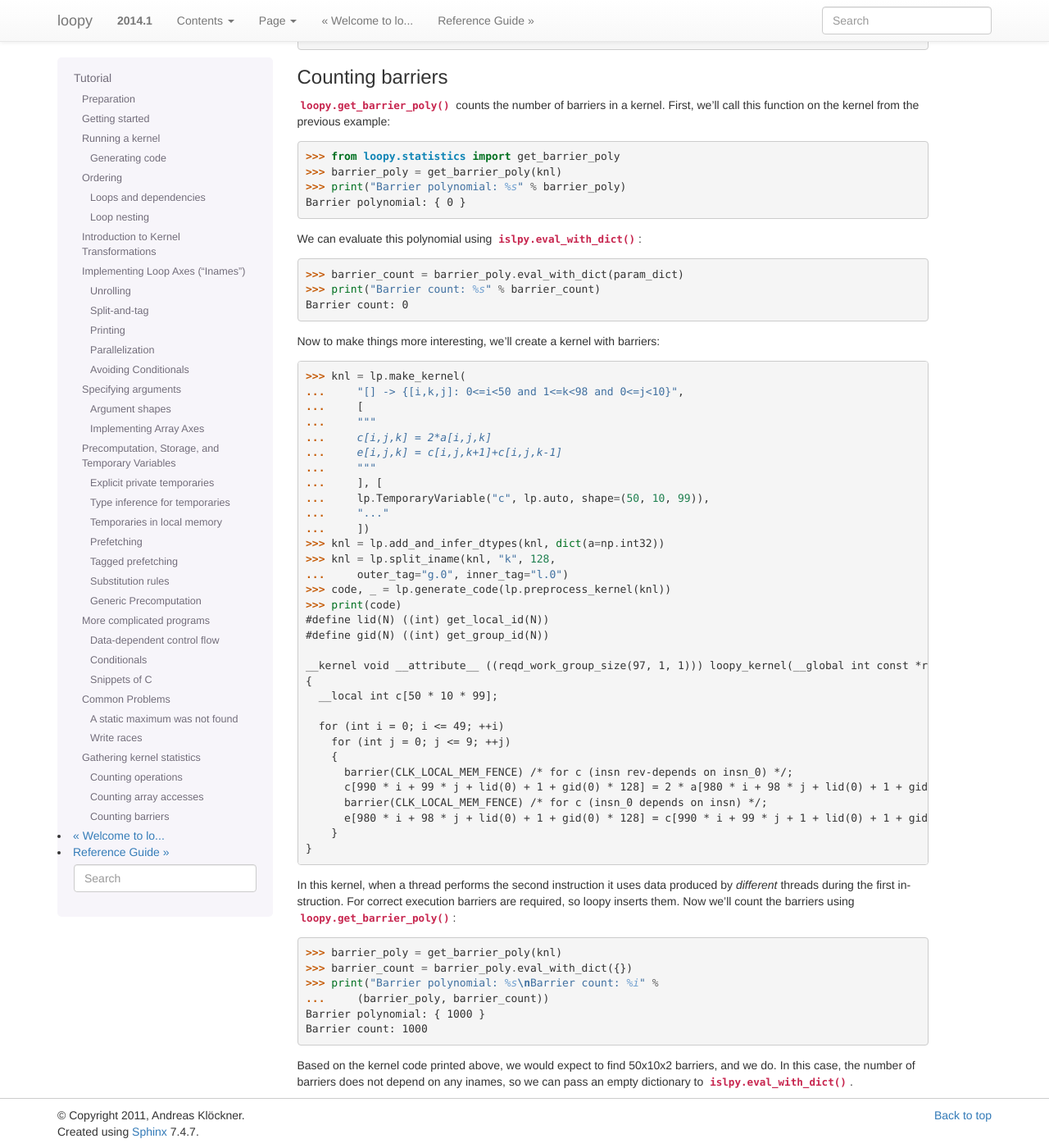
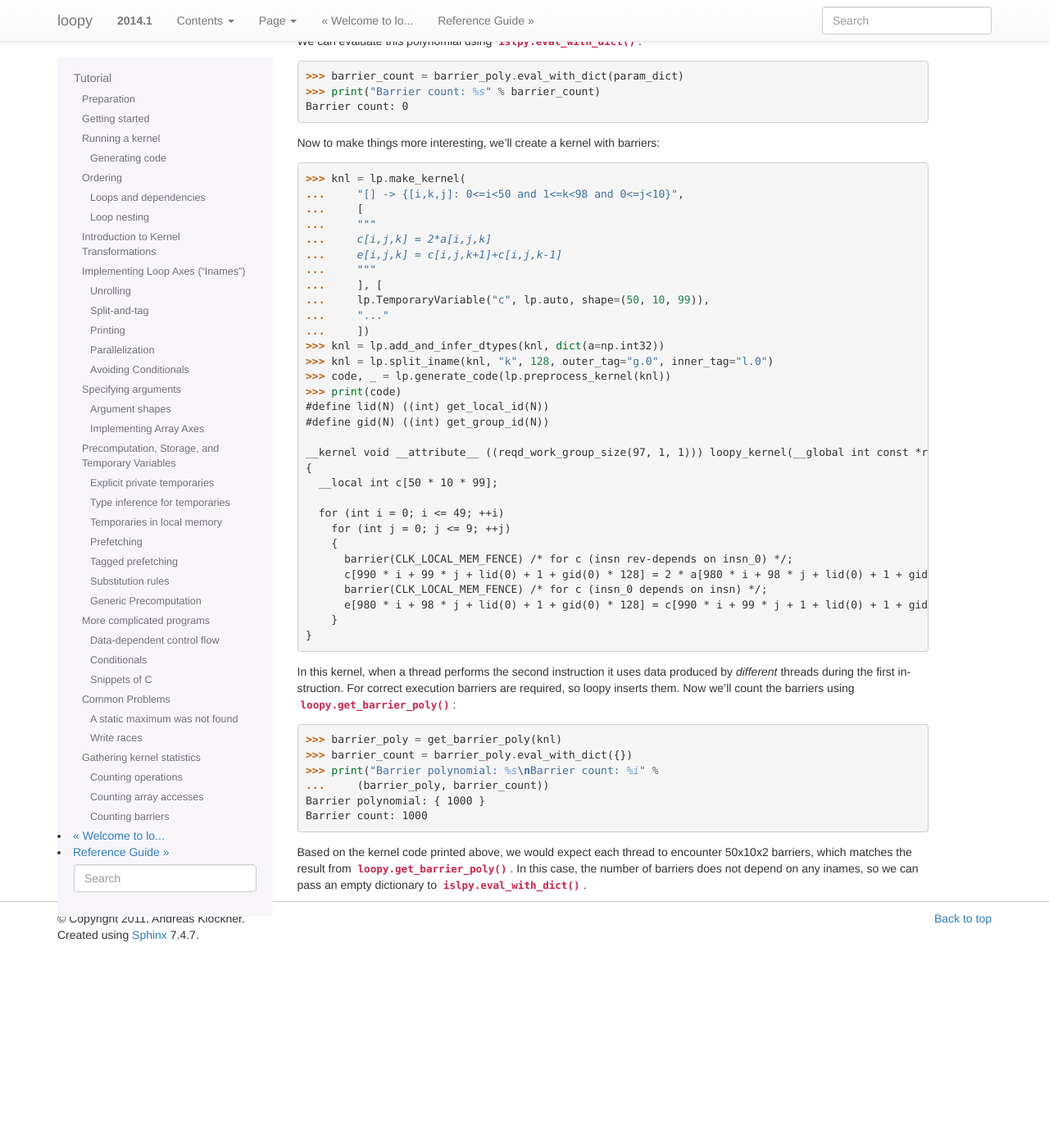
Before and after one commit to inducer/loopy, a Sphinx documentation site: the page built from doc/tutorial.rst, in a window 1280 px wide and 1400 px high, scrolled down 21759 px. Shown: the whole window at 82% size. Built offline with Sphinx 7.4.7, drawn with Linux system fonts in a browser that asks for light colours; after the commit the page ends 22919 px from its top, so only the background shows below that; some of the changed text lies outside the part shown.

Commit message:
minor changes

```diff
--- a/doc/tutorial.rst
+++ b/doc/tutorial.rst
@@ -1186,15 +1186,14 @@ TODO
 Gathering kernel statistics
 ---------------------------
 
-Operations, array access, and barriers can all be counted, which may
-facilitate performance prediction and optimization of a :mod:`loopy`
-kernel.
+Operations, array access, and barriers can all be counted, which may facilitate
+performance prediction and optimization of a :mod:`loopy` kernel.
 
 .. note::
 
-    The functions used in the following examples may produce warnings. If
-    you have already made the filterwarnings and catch_warnings calls used
-    in the examples above, you may need to reset these before continuing:
+    The functions used in the following examples may produce warnings. If you have
+    already made the filterwarnings and catch_warnings calls used in the examples
+    above, you may need to reset these before continuing:
 
     .. doctest::
 
@@ -1204,10 +1203,9 @@ kernel.
 Counting operations
 ~~~~~~~~~~~~~~~~~~~
 
-:func:`loopy.get_op_poly` provides information on the number and type of
-operations being performed in a kernel. To demonstrate this, we'll create
-an example kernel that performs several operations on arrays containing
-different types of data:
+:func:`loopy.get_op_poly` provides information on the number and type of operations
+being performed in a kernel. To demonstrate this, we'll create an example kernel
+that performs several operations on arrays containing different types of data:
 
 .. doctest::
 
@@ -1228,11 +1226,10 @@ information provided. Now we will count the operations:
     >>> from loopy.statistics import get_op_poly
     >>> op_map = get_op_poly(knl)
 
-:func:`loopy.get_op_poly` returns a mapping of **{** :class:`numpy.dtype`
-**:** :class:`islpy.PwQPolynomial` **}**. The :class:`islpy.PwQPolynomial`
-holds the number of operations for the :class:`numpy.dtype` specified in
-the key (in terms of the :class:`loopy.LoopKernel` *inames*). We'll print
-this map now:
+:func:`loopy.get_op_poly` returns a mapping of **{** :class:`numpy.dtype` **:**
+:class:`islpy.PwQPolynomial` **}**. The :class:`islpy.PwQPolynomial` holds the
+number of operations for the :class:`numpy.dtype` specified in the key (in terms of
+the :class:`loopy.LoopKernel` *inames*). We'll print this map now:
 
 .. doctest::
 
@@ -1247,12 +1244,9 @@ We can evaluate these polynomials using :func:`islpy.eval_with_dict`:
 .. doctest::
 
     >>> param_dict = {'n': 256, 'm': 256, 'l': 8}
-    >>> i32ops = op_map.dict[
-    ...     np.dtype(np.int32)].eval_with_dict(param_dict)
-    >>> f32ops = op_map.dict[
-    ...     np.dtype(np.float32)].eval_with_dict(param_dict)
-    >>> f64ops = op_map.dict[
-    ...     np.dtype(np.float64)].eval_with_dict(param_dict)
+    >>> i32ops = op_map.dict[np.dtype(np.int32)].eval_with_dict(param_dict)
+    >>> f32ops = op_map.dict[np.dtype(np.float32)].eval_with_dict(param_dict)
+    >>> f64ops = op_map.dict[np.dtype(np.float64)].eval_with_dict(param_dict)
     >>> print("integer ops: %i\nfloat32 ops: %i\nfloat64 ops: %i" %
     ...     (i32ops, f32ops, f64ops))
     integer ops: 65536
@@ -1262,9 +1256,9 @@ We can evaluate these polynomials using :func:`islpy.eval_with_dict`:
 Counting array accesses
 ~~~~~~~~~~~~~~~~~~~~~~~
 
-:func:`loopy.get_DRAM_access_poly` provides information on the number and
-type of array loads and stores being performed in a kernel. To demonstrate
-this, we'll continue using the kernel from the previous example:
+:func:`loopy.get_DRAM_access_poly` provides information on the number and type of
+array loads and stores being performed in a kernel. To demonstrate this, we'll
+continue using the kernel from the previous example:
 
 .. doctest::
 
@@ -1283,35 +1277,31 @@ this, we'll continue using the kernel from the previous example:
 
 - The :class:`numpy.dtype` specifies the type of the data being accessed.
 
-- The first string in the map key specifies the DRAM access type as
-  *consecutive*, *nonconsecutive*, or *uniform*. *Consecutive* memory
-  accesses occur when consecutive threads access consecutive array elements
-  in memory, *nonconsecutive* accesses occur when consecutive threads
-  access nonconsecutive array elements in memory, and *uniform* accesses
-  occur when consecutive threads access the *same* element in memory.
+- The first string in the map key specifies the DRAM access type as *consecutive*,
+  *nonconsecutive*, or *uniform*. *Consecutive* memory accesses occur when
+  consecutive threads access consecutive array elements in memory, *nonconsecutive*
+  accesses occur when consecutive threads access nonconsecutive array elements in
+  memory, and *uniform* accesses occur when consecutive threads access the *same*
+  element in memory.
 
-- The second string in the map key specifies the DRAM access type as a
-  *load*, or a *store*.
+- The second string in the map key specifies the DRAM access type as a *load*, or a
+  *store*.
 
-- The :class:`islpy.PwQPolynomial` holds the number of DRAM accesses with
-  the characteristics specified in the key (in terms of the
-  :class:`loopy.LoopKernel` *inames*).
+- The :class:`islpy.PwQPolynomial` holds the number of DRAM accesses with the
+  characteristics specified in the key (in terms of the :class:`loopy.LoopKernel`
+  *inames*).
 
 We can evaluate these polynomials using :func:`islpy.eval_with_dict`:
 
 .. doctest::
 
-    >>> f64ld = load_store_map.dict[
-    ...     (np.dtype(np.float64), "uniform", "load")
+    >>> f64ld = load_store_map.dict[(np.dtype(np.float64), "uniform", "load")
     ...     ].eval_with_dict(param_dict)
-    >>> f64st = load_store_map.dict[
-    ...     (np.dtype(np.float64), "uniform", "store")
+    >>> f64st = load_store_map.dict[(np.dtype(np.float64), "uniform", "store")
     ...     ].eval_with_dict(param_dict)
-    >>> f32ld = load_store_map.dict[
-    ...     (np.dtype(np.float32), "uniform", "load")
+    >>> f32ld = load_store_map.dict[(np.dtype(np.float32), "uniform", "load")
     ...     ].eval_with_dict(param_dict)
-    >>> f32st = load_store_map.dict[
-    ...     (np.dtype(np.float32), "uniform", "store")
+    >>> f32st = load_store_map.dict[(np.dtype(np.float32), "uniform", "store")
     ...     ].eval_with_dict(param_dict)
     >>> print("f32 load: %i\nf32 store: %i\nf64 load: %i\nf64 store: %i" %
     ...     (f32ld, f32st, f64ld, f64st))
@@ -1322,17 +1312,15 @@ We can evaluate these polynomials using :func:`islpy.eval_with_dict`:
 
 ~~~~~~~~~~~
 
-Since we have not tagged any of the inames or parallelized the kernel
-across threads (which would have produced iname tags),
-:func:`loopy.get_DRAM_access_poly` considers the array accesses *uniform*.
-Now we'll parallelize the kernel and count the array accesses again. The
-resulting :class:`islpy.PwQPolynomial` will be more complicated this time,
-so we'll print the mapping manually to make it more legible:
+Since we have not tagged any of the inames or parallelized the kernel across threads
+(which would have produced iname tags), :func:`loopy.get_DRAM_access_poly` considers
+the array accesses *uniform*. Now we'll parallelize the kernel and count the array
+accesses again. The resulting :class:`islpy.PwQPolynomial` will be more complicated
+this time, so we'll print the mapping manually to make it more legible:
 
 .. doctest::
 
-    >>> knl_consec = lp.split_iname(knl, "k", 128,
-    ...     outer_tag="l.1", inner_tag="l.0")
+    >>> knl_consec = lp.split_iname(knl, "k", 128, outer_tag="l.1", inner_tag="l.0")
     >>> load_store_map = get_DRAM_access_poly(knl_consec)
     >>> for key in load_store_map.dict.keys():
     ...     print("%s :\n%s\n" % (key, load_store_map.dict[key]))
@@ -1349,24 +1337,20 @@ so we'll print the mapping manually to make it more legible:
     [n, m, l] -> { (n * m * l * floor((127 + m)/128)) : n >= 1 and m <= 127 and m >= 1 and l >= 1; (128 * n * l * floor((127 + m)/128)) : n >= 1 and m >= 128 and l >= 1 }
     <BLANKLINE>
 
-With this parallelization, consecutive threads will access consecutive
-array elements in memory. The polynomials are a bit more complicated now
-due to the parallelization, but when we evaluate them, we see that the
-total number of array accesses has not changed:
+With this parallelization, consecutive threads will access consecutive array
+elements in memory. The polynomials are a bit more complicated now due to the
+parallelization, but when we evaluate them, we see that the total number of array
+accesses has not changed:
 
 .. doctest::
 
-    >>> f64ld = load_store_map.dict[
-    ...     (np.dtype(np.float64), "consecutive", "load")
+    >>> f64ld = load_store_map.dict[(np.dtype(np.float64), "consecutive", "load")
     ...     ].eval_with_dict(param_dict)
-    >>> f64st = load_store_map.dict[
-    ...     (np.dtype(np.float64), "consecutive", "store")
+    >>> f64st = load_store_map.dict[(np.dtype(np.float64), "consecutive", "store")
     ...     ].eval_with_dict(param_dict)
-    >>> f32ld = load_store_map.dict[
-    ...     (np.dtype(np.float32), "consecutive", "load")
+    >>> f32ld = load_store_map.dict[(np.dtype(np.float32), "consecutive", "load")
     ...     ].eval_with_dict(param_dict)
-    >>> f32st = load_store_map.dict[
-    ...     (np.dtype(np.float32), "consecutive", "store")
+    >>> f32st = load_store_map.dict[(np.dtype(np.float32), "consecutive", "store")
     ...     ].eval_with_dict(param_dict)
     >>> print("f32 load: %i\nf32 store: %i\nf64 load: %i\nf64 store: %i" %
     ...     (f32ld, f32st, f64ld, f64st))
@@ -1377,13 +1361,12 @@ total number of array accesses has not changed:
 
 ~~~~~~~~~~~
 
-To produce *nonconsecutive* array accesses, we'll switch the inner and
-outer tags in our parallelization of the kernel:
+To produce *nonconsecutive* array accesses, we'll switch the inner and outer tags in
+our parallelization of the kernel:
 
 .. doctest::
 
-    >>> knl_nonconsec = lp.split_iname(knl, "k", 128,
-    ...     outer_tag="l.0", inner_tag="l.1")
+    >>> knl_nonconsec = lp.split_iname(knl, "k", 128, outer_tag="l.0", inner_tag="l.1")
     >>> load_store_map = get_DRAM_access_poly(knl_nonconsec)
     >>> for key in load_store_map.dict.keys():
     ...     print("%s :\n%s\n" % (key, load_store_map.dict[key]))
@@ -1428,8 +1410,8 @@ changed:
 Counting barriers
 ~~~~~~~~~~~~~~~~~
 
-:func:`loopy.get_barrier_poly` counts the number of barriers in a kernel.
-First, we'll call this function on the kernel from the previous example:
+:func:`loopy.get_barrier_poly` counts the number of barriers per **thread** in a
+kernel. First, we'll call this function on the kernel from the previous example:
 
 .. doctest::
 
@@ -1462,8 +1444,7 @@ Now to make things more interesting, we'll create a kernel with barriers:
     ...     "..."
     ...     ])
     >>> knl = lp.add_and_infer_dtypes(knl, dict(a=np.int32))
-    >>> knl = lp.split_iname(knl, "k", 128,
-    ...     outer_tag="g.0", inner_tag="l.0")
+    >>> knl = lp.split_iname(knl, "k", 128, outer_tag="g.0", inner_tag="l.0")
     >>> code, _ = lp.generate_code(lp.preprocess_kernel(knl))
     >>> print(code)
     #define lid(N) ((int) get_local_id(N))
@@ -1484,10 +1465,10 @@ Now to make things more interesting, we'll create a kernel with barriers:
     }
 
 
-In this kernel, when a thread performs the second instruction it uses data
-produced by *different* threads during the first instruction. For correct
-execution barriers are required, so loopy inserts them. Now we'll count the
-barriers using :func:`loopy.get_barrier_poly`:
+In this kernel, when a thread performs the second instruction it uses data produced
+by *different* threads during the first instruction. For correct execution barriers
+are required, so loopy inserts them. Now we'll count the barriers using
+:func:`loopy.get_barrier_poly`:
 
 .. doctest::
 
@@ -1498,10 +1479,10 @@ barriers using :func:`loopy.get_barrier_poly`:
     Barrier polynomial: { 1000 }
     Barrier count: 1000
 
-Based on the kernel code printed above, we would expect to find 50x10x2
-barriers, and we do. In this case, the number of barriers does not depend
-on any inames, so we can pass an empty dictionary to
-:func:`islpy.eval_with_dict`.
+Based on the kernel code printed above, we would expect each thread to encounter
+50x10x2 barriers, which matches the result from :func:`loopy.get_barrier_poly`. In
+this case, the number of barriers does not depend on any inames, so we can pass an
+empty dictionary to :func:`islpy.eval_with_dict`.
 
 .. }}}
 
```
Also changed, not shown: other parts of doc/tutorial.rst (+2 -3 lines), 1 other file.
